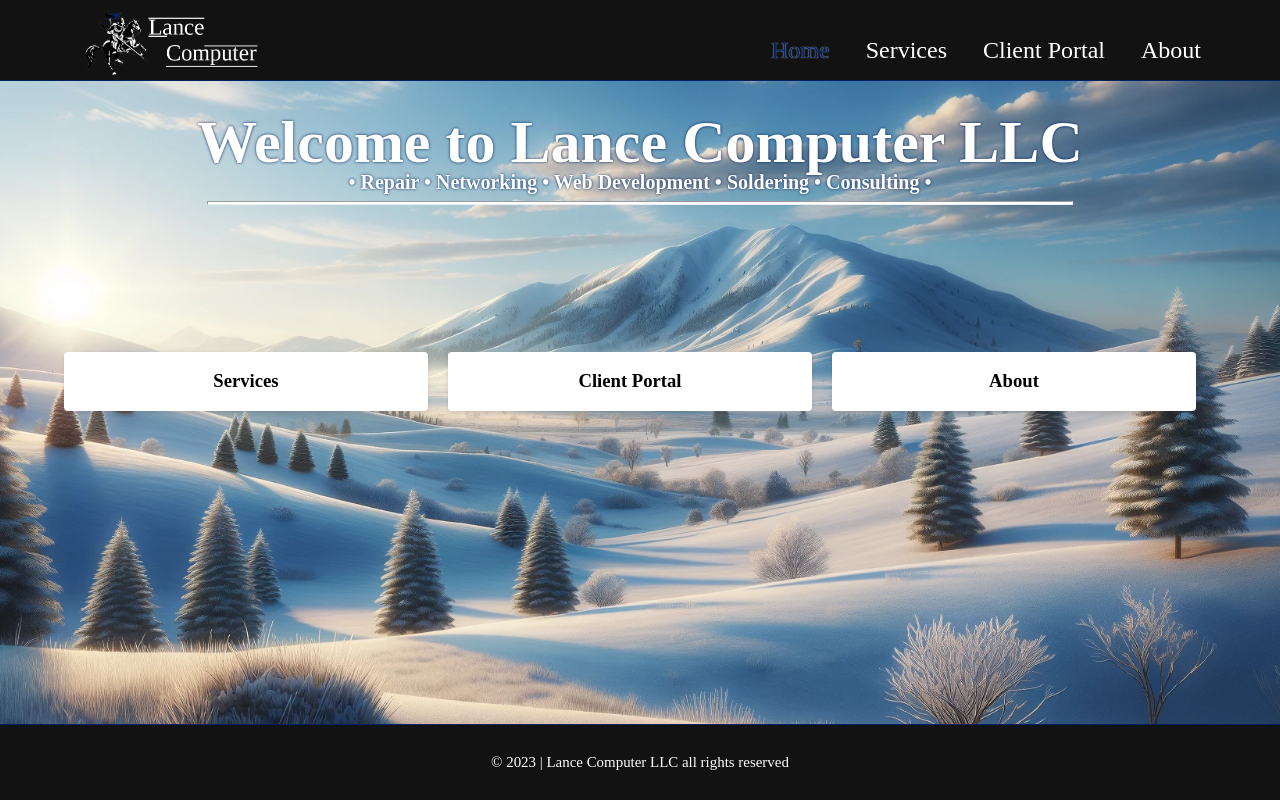
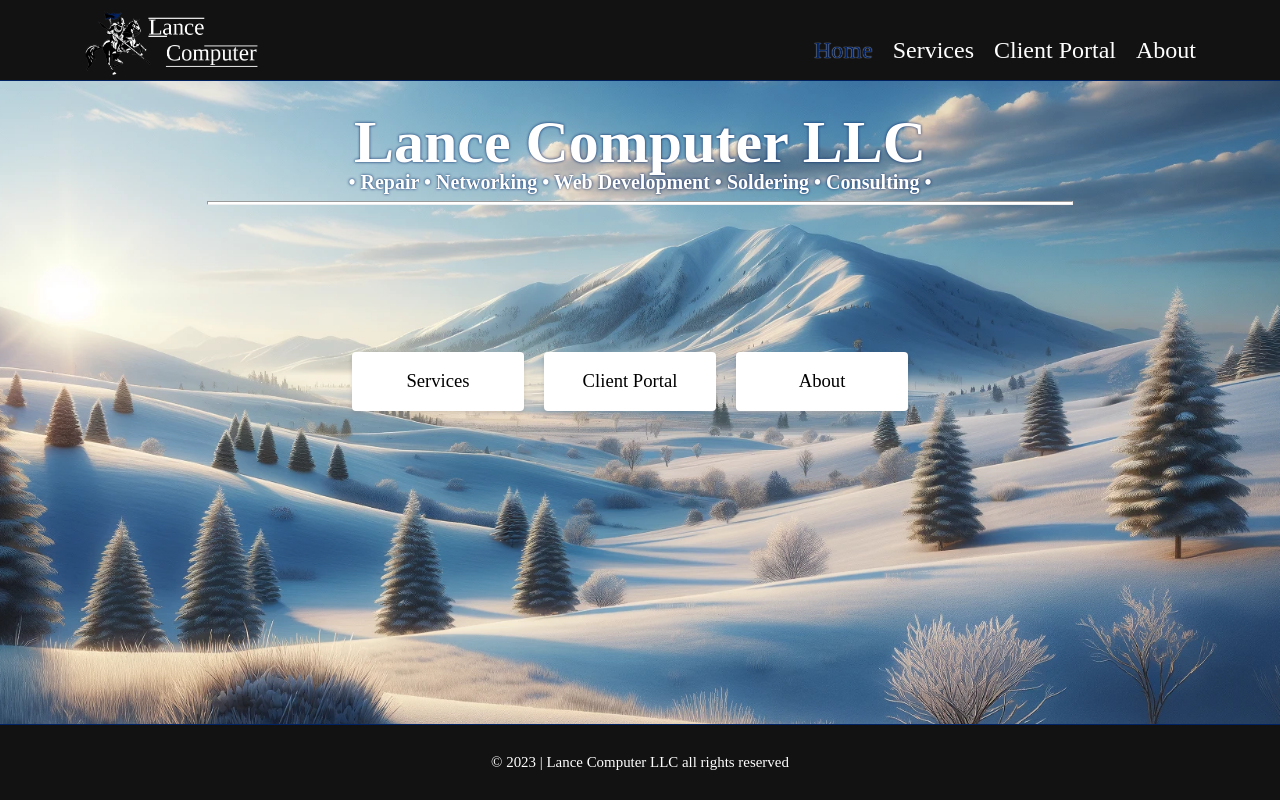
Before and after one commit to MikeL270/Lance-Computer-Website, a plain HTML site: page index.htm in a window 1280 px wide. Drawn offline with nearby package versions, Linux system fonts and the light colour scheme; a web font is replaced by a local one.

Commit message:
added better navigation

```diff
--- a/css/index.css
+++ b/css/index.css
@@ -15,18 +15,28 @@
     font-weight: bold;
     font-family: 'Liberation Serif', sans-serif;
 }
+
 .home-buttons {
     text-align: center;
-    font-weight: bolder;
-    font-family: 'Liberation Serif', sans-serif;
+    text-decoration: none;
+
 }
     .home-buttons a {
+        text-align: center;
         text-decoration: none;
-        overflow:hidden;
         color:black;
     }
     .home-buttons a:hover {
-        color: #002263;
-        text-shadow: 0 0 1px white;
-        background-color: white;
+        text-align: center;
+        color: white;
     }
+.button {
+    background-color: white;
+    background-color: white;
+    box-shadow: 0 2px 4px rgba(0, 0, 0, 0.1);
+    border-color: #002263;
+    border-radius: 4px;
+}
+.button:hover {
+    background-color: #002263;
+}
--- a/css/screen.css
+++ b/css/screen.css
@@ -18,12 +18,9 @@ body {
 header {
     background-color: #121212;
     height: 80px;
+    width: 100%;
+    border-bottom: 1px solid #002263;
     position: fixed;
-    top:0;
-    left:0;
-    right:0;
-    border-bottom: 1px solid #002263;
-    overflow: hidden;
 }
 
     #logo {
@@ -41,11 +38,14 @@ header {
         height: 40px;
         line-height: 40px;
         font-size: 24px;
-        overflow: hidden;
+        overflow: visible;
+        display: flex;
+        flex-wrap: wrap;
+        padding: 0;
     }
 
     header nav a{
-        padding:0 15px;
+        margin-right: 20px;
         text-decoration: none;
         color: white;
         text-align: center;
@@ -69,6 +69,7 @@ main {
     padding-bottom: 20px;
     margin-left: 5%;
     margin-right: 5%;
+}
 
     /* proceeding are css elements for text and commonly used objects sitewide */
     .box {
@@ -96,7 +97,7 @@ main {
     }
     .third-width {
         flex: 1;
-        width: calc(33% -20px);
+        width: calc((100%/3)-20px);
         margin-right: 20px;
     }
     .box-wrapper {
@@ -124,7 +125,7 @@ main {
         font-family: 'Liberation Serif', sans-serif;
         font-size: 18px;
     }
-}
+
 
 footer {
     background-color: #121212;
--- a/index.htm
+++ b/index.htm
@@ -20,7 +20,9 @@
 </head>
 <body>
     <header>
-        <img src="images/bigger-logo-light.webp" alt="Lance Computer Logo & Title" id="logo"/>
+        <a href="index.htm" title="home">
+            <img src="images/bigger-logo-light.webp" alt="Lance Computer Logo & Title" id="logo"/>
+        </a>
         <nav>
             <a href="index.htm" title="home">Home</a>
             <a href="Services.htm" title="services">Services</a>
@@ -30,19 +32,31 @@
     </header>
     <main>
         <div>
-            <h1 class="page-title">Welcome to Lance Computer LLC</h1>
+            <h1 class="page-title">Lance Computer LLC</h1>
             <h2 class="sub-heading">• Repair • Networking • Web Development • Soldering • Consulting •</h2>
         </div>
         <hr />
-        <div class="container home-buttons center-vertical">
-            <div class="box third-width">
-                <a href="Services.htm" title="services">Services</a>
+        <div class="container center-horiz center-vertical home-buttons">
+            <div class="third-width">
+                <a href="Services.htm" title="services">
+                    <div class="box button">
+                        Services
+                    </div>
+                </a>
             </div>
-            <div class="box third-width">
-                <a href="ClientPortal.htm" title="client portal">Client Portal</a>
+            <div class="third-width">
+                <a href="ClientPortal.htm" title="services">
+                    <div class="box button">
+                        Client Portal
+                    </div>
+                </a>
             </div>
-            <div class="box third-width">
-                <a href="About.htm" title="about">About</a>
+            <div class="third-width">
+                <a href="About.htm" title="services">
+                    <div class="box button">
+                        About
+                    </div>
+                </a>
             </div>
         </div>
     </main>
```
Also changed, not shown: About.htm (+3 -1 lines), ClientPortal.htm (+3 -1 lines), Services.htm (+3 -1 lines).
